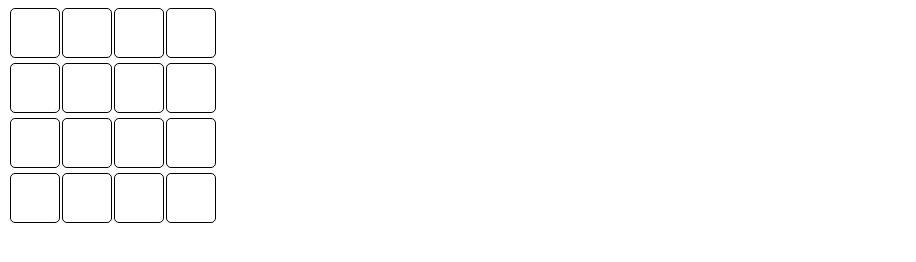
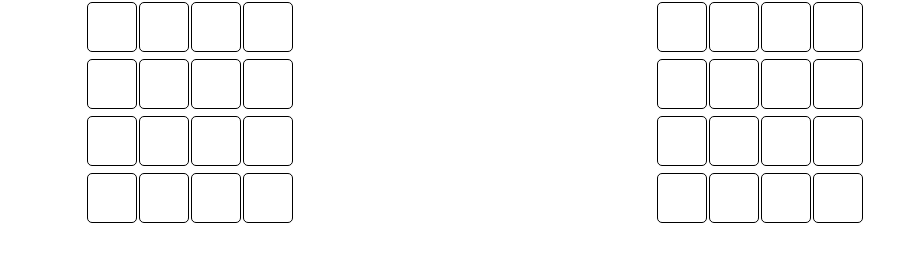
Before and after one commit to marusak/quarto, a React app in the folder quarto/: page / in a window 1280 px wide. Shown: the whole page, without its empty margins (0-916 px from the left). Built offline with nearby package versions, Linux system fonts and the light colour scheme.

Commit message:
React on click
Signed-off-by: Matej Marusak <mmarusak@redhat.com>

```diff
--- a/quarto/package.json
+++ b/quarto/package.json
@@ -3,6 +3,7 @@
   "version": "0.1.0",
   "private": true,
   "dependencies": {
+    "bootstrap": "^4.1.3",
     "react": "^16.6.3",
     "react-dom": "^16.6.3",
     "react-scripts": "2.1.1"
--- a/quarto/src/index.css
+++ b/quarto/src/index.css
@@ -13,3 +13,7 @@
     border-radius: 5px;
     border-width: 1px;
 }
+
+.selected {
+    background: blue;
+}
--- a/quarto/src/index.js
+++ b/quarto/src/index.js
@@ -1,14 +1,15 @@
 import React from 'react';
 import ReactDOM from 'react-dom';
 import './index.css';
+import 'bootstrap/dist/css/bootstrap.min.css';
 
 class Board extends React.Component {
     renderRow(i){
         return [
-            React.createElement('button', {key: i + '1', className:'field'}),
-            React.createElement('button', {key: i + '2', className:'field'}),
-            React.createElement('button', {key: i + '3', className:'field'}),
-            React.createElement('button', {key: i + '4', className:'field'}),
+            <button className={this.props.value[i*4+0]} onClick={() => this.props.onClick(i,0)} />,
+            <button className={this.props.value[i*4+1]} onClick={() => this.props.onClick(i,1)} />,
+            <button className={this.props.value[i*4+2]} onClick={() => this.props.onClick(i,2)} />,
+            <button className={this.props.value[i*4+3]} onClick={() => this.props.onClick(i,3)} />,
         ]
     }
 
@@ -16,7 +17,7 @@ class Board extends React.Component {
         return(
             React.createElement(
                 'div',
-                {},
+                {className: 'col-md-6'},
                 React.createElement(
                     'div',
                     {className:'board-row'},
@@ -43,9 +44,35 @@ class Board extends React.Component {
 }
 
 class Game extends React.Component {
-  render() {
-    return <Board />;
-  };
+    constructor(props){
+        super(props);
+        this.state = {
+          gameSquares: Array(16).fill('field'),
+          stackSquares: Array(16).fill('field'),
+        };
+    }
+
+    handleGameBoard = (x,y) => {
+    };
+
+    handlePiecesBoard = (x,y) => {
+        const squares = this.state.stackSquares.slice();
+        squares[x*4+y] = 'field selected';
+        this.setState({
+            stackSquares: squares,
+        });
+    };
+
+    render() {
+        return (
+            <div className='container'>
+                <div className='row'>
+                    <Board onClick={this.handleGameBoard} value={this.state.gameSquares}/>
+                    <Board onClick={this.handlePiecesBoard} value={this.state.stackSquares}/>
+                </div>
+            </div>
+        )
+    };
 }
 
 ReactDOM.render(
```
Also changed, not shown: 1 other file.
